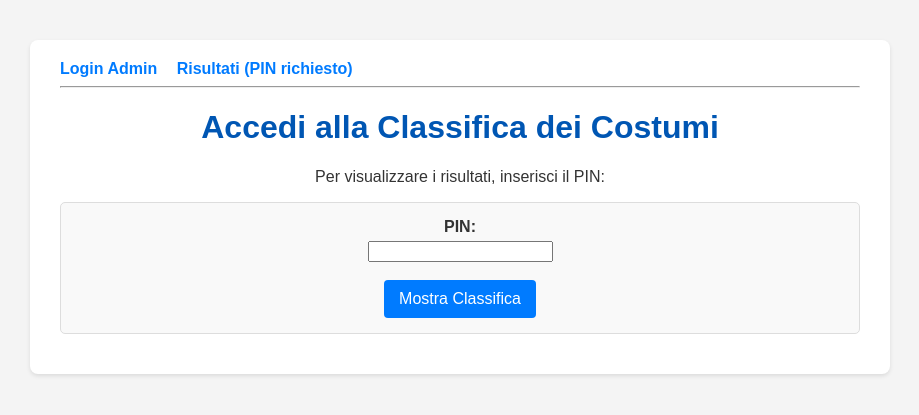
After one commit to D-e-d-e/halloween_costumes_vote, a Flask app: template app/templates/results_pin_entry.html in a window 1280 px wide. The commit adds this page. Shown: the top 415 px of the page, without its empty margins (180-1099 px from the left). Run offline with Flask 3, Linux system fonts and the light colour scheme; the template is opened without the code that fills it, so the values that code supplies are empty.

Commit message:
Add pin to admin areas

```diff
--- a/app/templates/base.html
+++ b/app/templates/base.html
@@ -10,8 +10,14 @@
 <body>
     <div class="container">
         <nav>
-            <a href="{{ url_for('index') }}">Home (Admin)</a>
-            <a href="{{ url_for('results') }}">Risultati</a>
+            {% if session.logged_in %}
+                <a href="{{ url_for('index') }}">Home (Admin)</a>
+                <a href="{{ url_for('results') }}">Risultati</a> {# Questo punta alla pagina protetta dal PIN #}
+                <a href="{{ url_for('logout') }}">Logout ({{ session.username }})</a>
+            {% else %}
+                <a href="{{ url_for('login') }}">Login Admin</a>
+                <a href="{{ url_for('results') }}">Risultati (PIN richiesto)</a> {# Aggiungi un link visibile a tutti per i risultati #}
+            {% endif %}
         </nav>
         <hr>
         {% with messages = get_flashed_messages(with_categories=true) %}
--- /dev/null
+++ b/app/templates/results_pin_entry.html
@@ -0,0 +1,16 @@
+{% extends "base.html" %}
+
+{% block title %}Accedi alla Classifica{% endblock %}
+
+{% block content %}
+    <div class="center-text">
+        <h1>Accedi alla Classifica dei Costumi</h1>
+        <p>Per visualizzare i risultati, inserisci il PIN:</p>
+        <form method="POST">
+            <label for="pin">PIN:</label>
+            <input type="password" id="pin" name="pin" required maxlength="4" pattern="[0-9]{4}"><br><br>
+
+            <button type="submit">Mostra Classifica</button>
+        </form>
+    </div>
+{% endblock %}
```
Also changed, not shown: app/routes.py (+34 -11 lines), app/static/qr_codes/qr_code_69496596-eef9-4045-93a3-758ce6ce9ab7.png (deleted), 1 other file.
